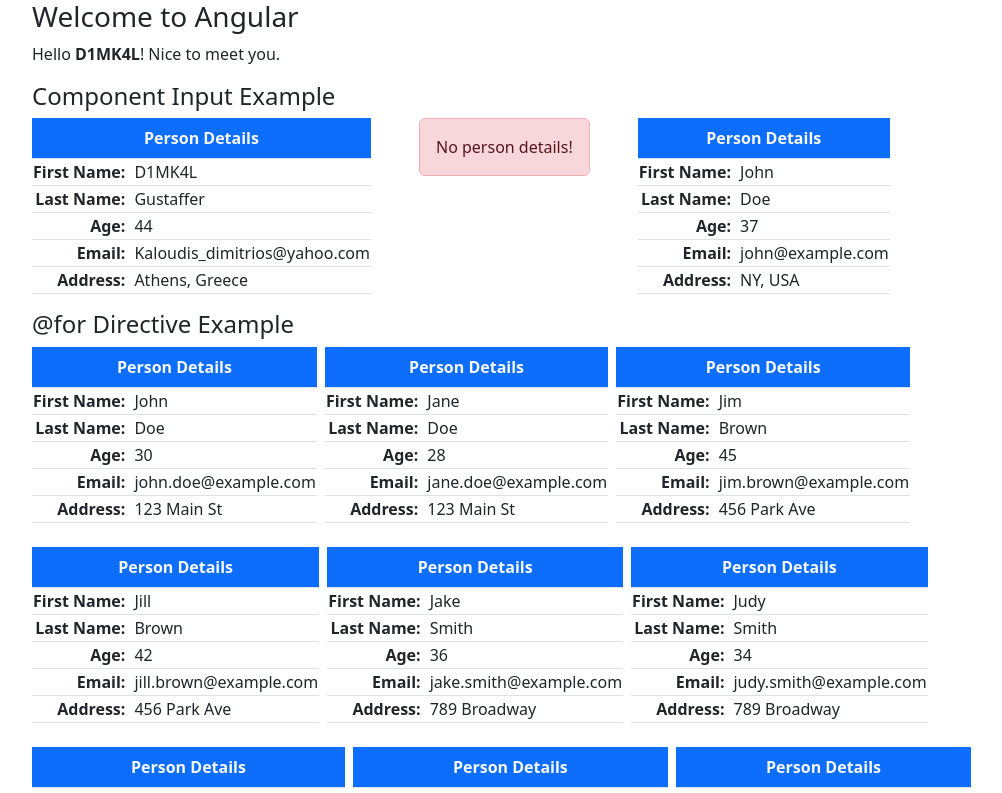
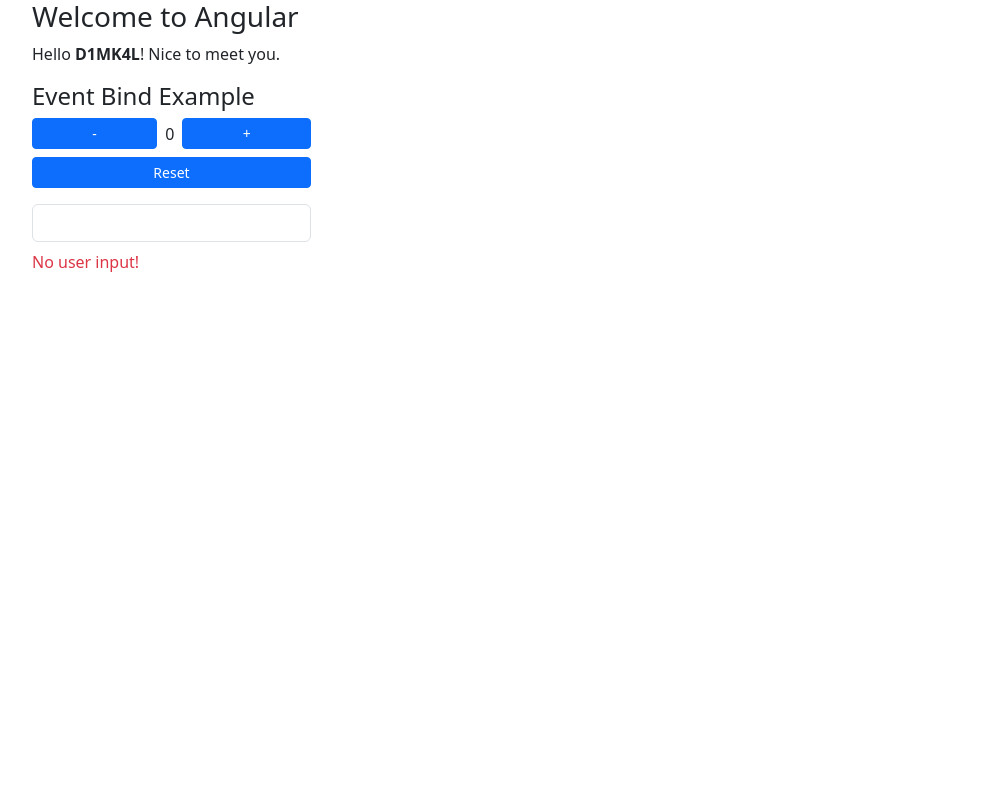
Before and after one commit to D1MK4L/Angular-Introduction, an Angular app: page / in a window 1280 px wide. Shown: the top 793 px of the page, without its empty margins (50-1052 px from the left). Built offline with nearby package versions, Linux system fonts and the light colour scheme.

Commit message:
Event Binding

```diff
--- a/src/app/app.component.html
+++ b/src/app/app.component.html
@@ -5,7 +5,9 @@
     >! Nice to meet you.
   </p>
 
-  <h4>Component Input Example</h4>
+  <app-event-bind-example></app-event-bind-example>
+
+  <!-- <h4>Component Input Example</h4>
 
 <div class = "d-flex gap-5 text-nowrap">
   <app-person-table [person]="person0"></app-person-table>
@@ -19,6 +21,6 @@
   @for (user of users; track user) {
     <app-person-table [person]="user"></app-person-table>
   }
-</div>
+</div> -->
 
 </div>
--- a/src/app/app.component.ts
+++ b/src/app/app.component.ts
@@ -1,12 +1,13 @@
 import { Component } from '@angular/core';
 import { PersonTableComponent } from './components/person-table/person-table.component';
 import { Person } from './shared/interfaces/person';
+import { EventBindExampleComponent } from './components/event-bind-example/event-bind-example.component';
 
 
 @Component({
   selector: 'app-root',
   standalone: true,
-  imports: [PersonTableComponent],
+  imports: [PersonTableComponent, EventBindExampleComponent],
   templateUrl: './app.component.html',
   styleUrl: './app.component.css'
 })
--- /dev/null
+++ b/src/app/components/event-bind-example/event-bind-example.component.html
@@ -0,0 +1,26 @@
+<h4>Event Bind Example</h4>
+
+<div class="d-flex  flex-column  gap-2  w-25 ">
+    <div class="d-flex gap-2  align-items-center ">
+        <button class="btn btn-primary  btn-sm flex-grow-1"
+        (click)="decrementTimes()">-</button>
+        <span>{{ times }}</span>
+        <button class="btn btn-primary  btn-sm flex-grow-1"
+        (click)="incrementTimes()">+</button>
+    </div>
+    <button class="btn btn-primary  btn-sm" (click)="resetTimes()">
+        Reset
+    </button>
+
+    <div class="mt-2 mb-2 d-flex flex-column gap-2 w-2">
+        <input type="text" class="form-control"
+        (input)="onUserInput($event)"
+        />
+        @if (!userInput) {
+            <span class="text-danger ">No user input!</span>
+        }@else {
+            <span class="text-bg-info p-2 text-truncate">
+                {{ userInput }}</span>
+        }
+    </div>
+</div>
--- /dev/null
+++ b/src/app/components/event-bind-example/event-bind-example.component.ts
@@ -0,0 +1,31 @@
+import { Component } from '@angular/core';
+
+@Component({
+  selector: 'app-event-bind-example',
+  standalone: true,
+  imports: [],
+  templateUrl: './event-bind-example.component.html',
+  styleUrl: './event-bind-example.component.css'
+})
+export class EventBindExampleComponent {
+  times: number = 0;
+
+  userInput: string = '';
+
+  incrementTimes() {
+    this.times++;
+  }
+
+  decrementTimes(){
+    this.times--;
+  }
+
+  resetTimes(){
+    this.times = 0;
+  }
+
+  onUserInput(event: Event) {
+    const value = (event.target as HTMLInputElement).value;
+    this.userInput = value;
+  }
+}
```
Also changed, not shown: src/app/components/event-bind-example/event-bind-example.component.css (added), 1 other file (tests, documents, lock files or other folders).
